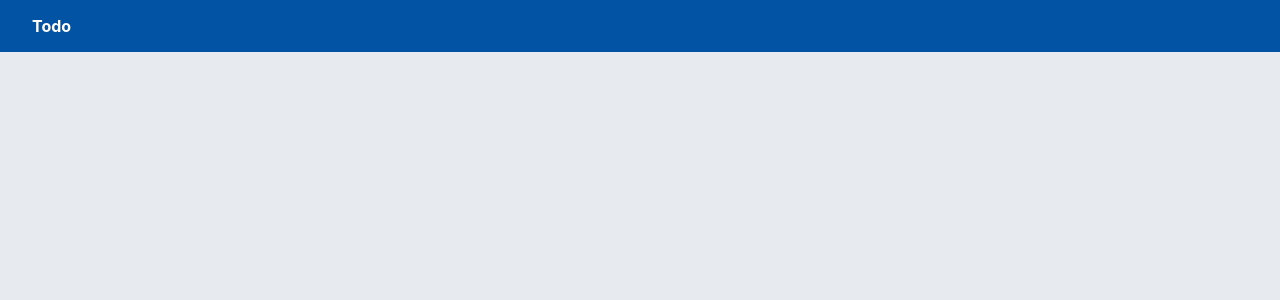
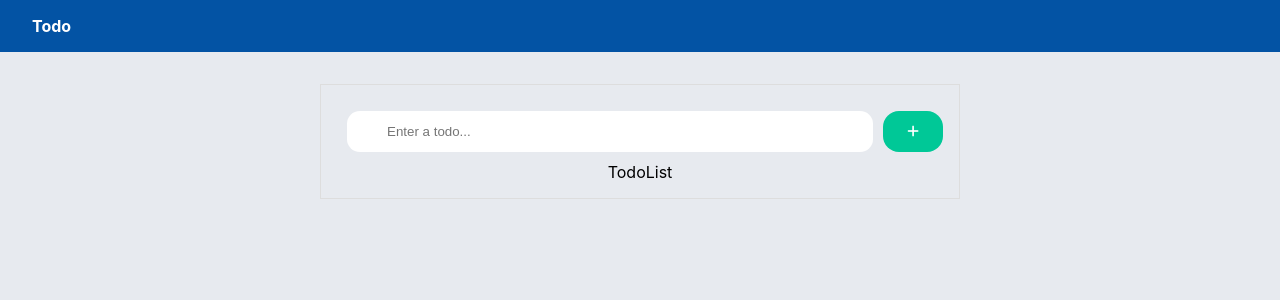
Before and after one commit to UlftKcy/todo-app, a React (Create React App) app: page / in a window 1280 px wide. Shown: the top 300 px of the page. Built offline with nearby package versions, Linux system fonts and the light colour scheme.

Commit message:
added redux store

```diff
--- /dev/null
+++ b/src/components/todo/ToDoInput.js
@@ -0,0 +1,12 @@
+import React from 'react'
+
+const ToDoInput = () => {
+  return (
+    <div className='todo-input-wrapper'>
+      <input type="text" name="todo-input" id="todo-input" className='to-do' placeholder='Enter a todo...' />
+      <button id='btn-add-todo'><i className="fa-solid fa-plus"></i></button>
+    </div>
+  )
+}
+
+export default ToDoInput
--- /dev/null
+++ b/src/components/todo/ToDoList.js
@@ -0,0 +1,11 @@
+import React from 'react'
+import { useSelector } from 'react-redux';
+
+const ToDoList = () => {
+  const todo_items = useSelector(state=>state.todos.todo_items);
+  return (
+    <div>TodoList</div>
+  )
+}
+
+export default ToDoList;
--- /dev/null
+++ b/src/components/todo/Todos.js
@@ -0,0 +1,15 @@
+import React from 'react'
+import ToDoInput from './ToDoInput';
+import ToDoList from './ToDoList';
+import "./style/Todos.css";
+
+const Todos = () => {
+  return (
+    <div className='todo-wrapper'>
+      <ToDoInput />
+      <ToDoList />
+    </div>
+  )
+}
+
+export default Todos;
--- /dev/null
+++ b/src/components/todo/style/Todos.css
@@ -0,0 +1,44 @@
+/* Todos style */
+.todo-wrapper{
+    width: 100%;
+    display: flex;
+    justify-content: center;
+    align-items: center;
+    flex-direction: column;
+}
+
+/* todoinput style */
+
+.todo-input-wrapper{
+    width: 100%;
+    display: flex;
+    align-items: center;
+    justify-content: space-between;
+}
+.to-do{
+    width: 100%;
+    padding: 0.8rem 2.5rem;
+    border: 0;
+    border-radius: 0.8rem;
+    outline: none;
+    margin: 10px;
+  }
+  .to-do:focus{
+    outline: 1px solid #B1D7B4;
+}
+#btn-add-todo {
+    border: 0;
+    padding: 0.8rem 1.5rem;
+    background-color: #00C897;
+    color: #ffff;
+    border-radius:1rem;
+    cursor: pointer;
+    transition: all ease-in-out;
+    font-weight: bold;
+  }
+  #btn-add-todo:hover {
+    background-color: #019267;
+  }
+  #btn-add-todo i{
+    margin-right: 0;
+  }
--- /dev/null
+++ b/src/features/store.js
@@ -0,0 +1,10 @@
+import { configureStore } from "@reduxjs/toolkit";
+import ToDoSlice from "./todos/toDoSlice";
+
+
+
+export default configureStore({
+    reducer:{
+      todos:ToDoSlice,
+    },
+})
--- /dev/null
+++ b/src/features/todos/toDoSlice.js
@@ -0,0 +1,33 @@
+import { createAsyncThunk, createSlice } from "@reduxjs/toolkit";
+import axios from "axios";
+
+const initialState = {
+    todo_items:[],
+    loading:false,
+    error:null,
+}
+export const fetchTodoItems = createAsyncThunk("todos/fetchList",async()=>{
+    const response = await axios.get("https://6318e1336b4c78d91b317b7c.mockapi.io/todos ");
+    return response.data;
+})
+const toDoSlice = createSlice({
+    name:"todos",
+    initialState,
+    reducers:{},
+    extraReducers:(builder)=>{
+        builder.addCase(fetchTodoItems.pending,(state,action)=>{
+            state.loading = false;
+            state.error = "";
+        });
+        builder.addCase(fetchTodoItems.fulfilled,(state,action)=>{
+            state.loading = false;
+            state.todo_items = action.payload;
+        });
+        builder.addCase(fetchTodoItems.rejected,(state,action)=>{
+            state.loading = false;
+            state.error = "Error fetching";
+        });
+    }
+})
+
+export default toDoSlice.reducer;
--- a/src/index.js
+++ b/src/index.js
@@ -1,13 +1,17 @@
-import React from 'react';
-import ReactDOM from 'react-dom/client';
-import './index.css';
-import App from './App';
-import reportWebVitals from './reportWebVitals';
+import React from "react";
+import ReactDOM from "react-dom/client";
+import "./index.css";
+import App from "./App";
+import reportWebVitals from "./reportWebVitals";
+import store from "./features/store";
+import { Provider } from "react-redux";
 
-const root = ReactDOM.createRoot(document.getElementById('root'));
+const root = ReactDOM.createRoot(document.getElementById("root"));
 root.render(
   <React.StrictMode>
-    <App />
+    <Provider store={store}>
+      <App />
+    </Provider>
   </React.StrictMode>
 );
 
--- /dev/null
+++ b/src/pages/dashboard/Dashboard.css
@@ -0,0 +1,6 @@
+.dashboard{
+    width: 50%;
+    margin: 2rem auto;
+    padding: 1rem;
+    border: 1px solid #ddd;
+}
--- a/src/pages/dashboard/Dashboard.js
+++ b/src/pages/dashboard/Dashboard.js
@@ -1,4 +1,6 @@
 import React, { useEffect } from 'react';
+import Todos from '../../components/todo/Todos';
+import "./Dashboard.css";
 
 const Dashboard = ({setUsername,username}) => {
   useEffect(()=>{
@@ -7,7 +9,9 @@ const Dashboard = ({setUsername,username}) => {
     setUsername(foundUser);
   },[username])
   return (
-    <div></div>
+    <div className='dashboard'>
+      <Todos/>
+    </div>
   )
 }
 
```
Also changed, not shown: src/components/todo/ToDoItem.js (added, +9 -0 lines).
